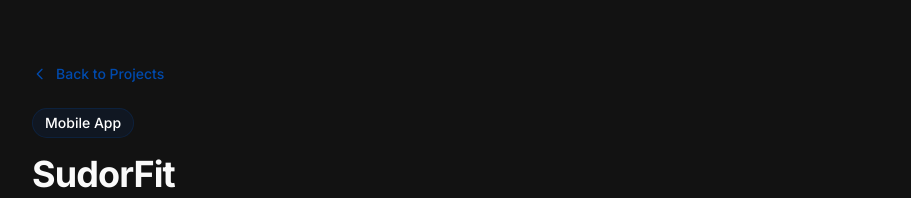
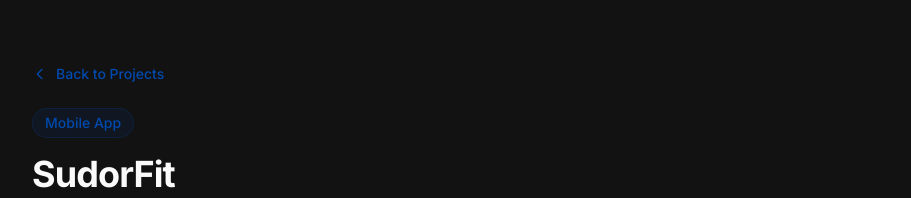
Before and after one commit to JavierCisneros/portfolio, a Next.js app: page /view-projects/1 in a window 1280 px wide. Shown: the top 198 px of the page, without its empty margins (184-1095 px from the left). Built offline with nearby package versions, Linux system fonts and the light colour scheme.

Commit message:
fix: Update text color in ProjectContent component for better visibility

```diff
--- a/src/app/view-projects/[id]/ProjectContent.tsx
+++ b/src/app/view-projects/[id]/ProjectContent.tsx
@@ -37,7 +37,7 @@
           <div className="space-y-6">
             <div className="space-y-4">
               <div className="flex items-center space-x-3">
-                <span className="inline-flex items-center px-3 py-1 rounded-full text-sm font-medium bg-markup/10 text-white border border-markup/20">
+                <span className="inline-flex items-center px-3 py-1 rounded-full text-sm font-medium bg-markup/10 text-markup border border-markup/20">
                   {project.type}
                 </span>
               </div>
```
